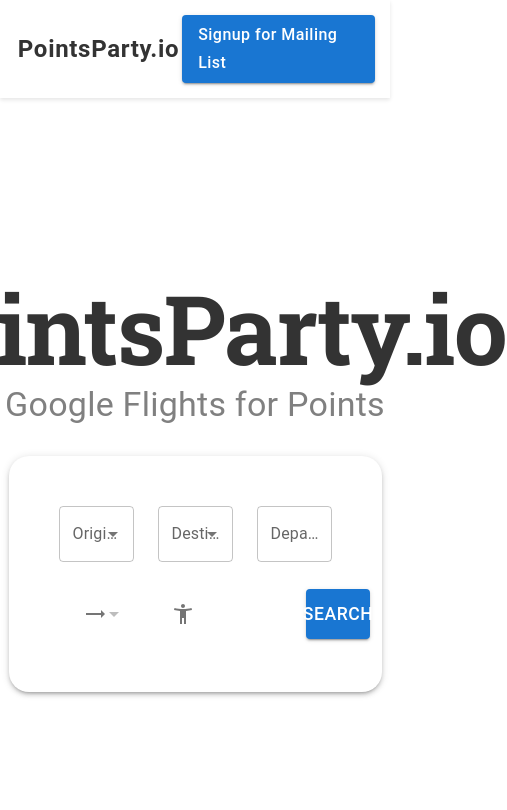
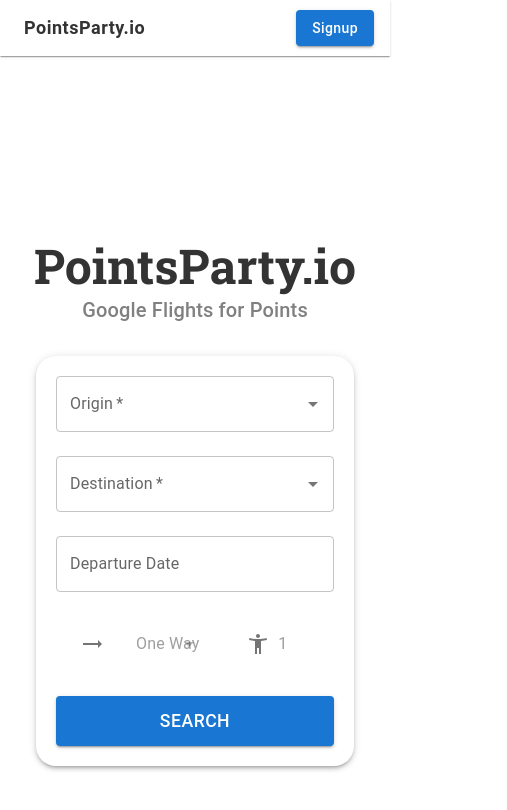
Before and after one commit to EvanKiser/flight-ui, a React (Create React App) app: page / in a window 390 px wide. Shown: the top 810 px of the page, 507 px wide, since content can reach past the window. Built offline with nearby package versions, Linux system fonts and the light colour scheme.

Commit message:
fix mobile version

```diff
--- a/src/App.tsx
+++ b/src/App.tsx
@@ -1,5 +1,5 @@
 import React from 'react';
-import { Button } from '@mui/material';
+import { AppBar, Toolbar, Button, Hidden, useMediaQuery, useTheme } from '@mui/material';
 import { BrowserRouter as Router, Route, Link, Routes } from 'react-router-dom';
 import Home from './components/Home';
 import SignupForm from './components/SignupForm';
@@ -8,27 +8,26 @@
 const App: React.FC = () => {
 
   const NavBar = () => {
+    const theme = useTheme();
+    const isSmallScreen = useMediaQuery(theme.breakpoints.down('sm'));
+
     return (
-      <nav style={{
-        position: 'absolute',
-        top: 0,
-        left: 0,
-        padding: '15px',
-        width: '100%',
-        boxSizing: 'border-box',
-        background: '#fff',
-        boxShadow: '0 2px 4px rgba(0, 0, 0, 0.1)',
-        display: 'flex',
-        justifyContent: 'space-between',
-        alignItems: 'center'
-      }}>
+      <AppBar position="fixed" color="inherit" elevation={1} style={{ backgroundColor: '#fff' }}>
+        <Toolbar>
           <Button
             component={Link}
             to="/"
-          style={{ fontSize: '24px', fontWeight: 'bold', color: '#333', textTransform: 'none' }}
+            style={{
+              fontSize: isSmallScreen ? '18px' : '24px',
+              fontWeight: 'bold',
+              color: '#333',
+              textTransform: 'none'
+            }}
           >
             PointsParty.io
           </Button>
+          <div style={{ flexGrow: 1 }}></div>
+          <Hidden smDown>
             <Button
               variant="contained"
               color="primary"
@@ -38,7 +37,20 @@
             >
               Signup for Mailing List
             </Button>
-      </nav>
+          </Hidden>
+          <Hidden mdUp>
+            <Button
+              variant="contained"
+              color="primary"
+              component={Link}
+              to="/signup"
+              style={{ textTransform: 'none', fontSize: '14px' }}
+            >
+              Signup
+            </Button>
+          </Hidden>
+        </Toolbar>
+      </AppBar>
     );
   };
 
--- a/src/components/FlightList.tsx
+++ b/src/components/FlightList.tsx
@@ -1,5 +1,5 @@
 import React, { useEffect, useState, useRef, useMemo } from 'react';
-import { Paper, Typography, Grid, Button, Pagination } from '@mui/material';
+import { Paper, Typography, Grid, Button, Pagination, useTheme, useMediaQuery } from '@mui/material';
 import { Flight } from '../types/types';
 import { useLocation } from 'react-router-dom';
 import axios from 'axios';
@@ -35,6 +35,8 @@
   const [stopCountFilter, setStopCountFilter] = useState<number | null>(null); // New state variable for stop count filter
 
   const location = useLocation();
+  const theme = useTheme();
+  const isSmallScreen = useMediaQuery(theme.breakpoints.down('sm'));
 
   const payload = useMemo(() => {
     const query = new URLSearchParams(location.search);
@@ -100,7 +102,7 @@
   };
 
   return (
-    <div style={{ width: '100%', padding: '0 20px', backgroundColor: 'linear-gradient(45deg, #ffffff 70%, #f0f0f0 90%)', display: 'flex', flexDirection: 'column', alignItems: 'center' }}>
+    <div style={{ width: '100%', padding: isSmallScreen ? '0 10px' : '0 20px', boxSizing: 'border-box', display: 'flex', flexDirection: 'column', alignItems: 'center' }}>
       <SearchForm requestFromFlightListPage={true} initialSearchParams={payload}/>
       <Grid container spacing={2} justifyContent="center" style={{ margin: '20px 0' }}>
         <Grid item>
@@ -148,7 +150,7 @@
           Loading...
         </Typography>
       }
-      {flights.length === 0 && !isLoading ? (
+      {filteredFlights.length === 0 && !isLoading ? (
         <Typography variant="h6" style={{ textAlign: 'center', marginTop: '20px' }}> {/* Centered no flights message */}
           No flights available.
         </Typography>
@@ -156,12 +158,25 @@
         <Grid container spacing={3} direction="row" justifyContent="center">
           {filteredFlights.slice((page - 1) * itemsPerPage, page * itemsPerPage).map((flight, index) => (
           <Grid item xs={12} style={{ display: 'flex', justifyContent: 'center' }} key={index}>
-              <Paper elevation={3} style={{ maxWidth: '1200px', width: '100%', margin: 'auto', padding: '16px', borderRadius: '20px', minHeight: '100px', display: 'flex', flexDirection: 'column', alignItems: 'center', justifyContent: 'center' }}>
+            <div
+              onClick={() => isSmallScreen && setExpandedFlightIndex(expandedFlightIndex === index ? null : index)}
+              style={{width: isSmallScreen ? '100%' : '80%', maxWidth: '1200px'}}
+            >
+              <Paper elevation={3} style={{
+                padding: '16px',
+                borderRadius: '20px',
+                minHeight: '100px',
+                display: 'flex',
+                flexDirection: 'column',
+                alignItems: 'center',
+                justifyContent: 'center',
+                width: '100%'
+              }}>
                   <Grid container spacing={2} style={{ width: '100%', textAlign: 'center' }}>
                     <Grid item xs={1} style={{ display: 'flex', alignItems: 'center' }}>
                     <img src={getCompnayLogo(flight.carrier)} alt={`${flight.carrier} logo`} style={{ width: '60px', height: '60px', objectFit: 'contain' }} />
                     </Grid>
-                  <Grid item xs={4}>
+                    <Grid item xs={5}>
                       <Typography variant="h5" style={{ fontWeight: 'bold' }}>
                         {formatTime(flight.departure_time)} - {formatTime(flight.arrival_time)}
                         {flight.days_difference > 0 && (
@@ -182,27 +197,13 @@
                       {flight.cabin_class} | {flight.carrier}
                       </Typography>
                     </Grid>
-                  <Grid item xs={2} style={{alignItems: 'center', justifyContent: 'center'}}>
+                    <Grid item xs={3} style={{alignItems: 'center', justifyContent: 'center'}}>
                       <Typography variant="h5" style={{ textAlign: 'left' }}>
                         {flight.duration.hours} hr {flight.duration.minutes} min
                       </Typography>
-                    <Typography variant="h6" color='grey' gutterBottom style={{ textAlign: 'left' }}>
-                      {`${flight.origin}-${flight.destination}`}
-                    </Typography>
-                  </Grid>
-                  <Grid item xs={2} style={{alignItems: 'center', justifyContent: 'center'}}>
                       <Typography variant="h5" style={{ textAlign: 'left' }}>
                         {flight.stop_count === 0 ? 'Nonstop' : flight.stop_count === 1 ? '1 Stop' : `${flight.stop_count} Stops`}
                       </Typography>
-                    {flight.stop_count === 1 ? (
-                      <Typography variant="h6" color='grey' gutterBottom style={{ textAlign: 'left' }}>
-                        {flight.layover_duration.hours} hr {flight.layover_duration.minutes} min {flight.segments[0]!.layover!.layover_airport}
-                      </Typography>
-                    ): (flight.stop_count > 1 ? (
-                      <Typography variant="subtitle1" color='grey' gutterBottom style={{ textAlign: 'left' }}>
-                        hey
-                      </Typography>
-                    ) : null )}
                     </Grid>
                     <Grid item xs={2} style={{alignItems: 'center', justifyContent: 'center'}}>
                       <Typography variant="h5">
@@ -212,15 +213,17 @@
                         +{new Intl.NumberFormat('en-US', { style: 'currency', currency: 'USD' }).format(flight.dollar_cost)}
                       </Typography>
                     </Grid>
+                    {!isSmallScreen && (
                       <Grid item xs={1} style={{ textAlign: 'right' }}>
                         <Button onClick={() => setExpandedFlightIndex(expandedFlightIndex === index ? null : index)}>
                           <img src={process.env.PUBLIC_URL + '/expand_arrow.png'} alt='down arrow' style={{ width: '40px', height: '40px' }} />
                         </Button>
                       </Grid>
+                    )}
                     {expandedFlightIndex === index && (
                     <Grid item xs={12}>
                       {flight.segments.map((segment, i) => (
-                      <div key={i} style={{ padding: '15px', border: '1px solid #ccc', margin: '10px 0', borderRadius: '8px', backgroundColor: 'linear-gradient(45deg, #ffffff 70%, #f0f0f0 90%)' }}>
+                        <div key={i} style={{ padding: '15px', border: '1px solid #ccc', margin: '10px 0', borderRadius: '8px' }}>
                           <Typography gutterBottom style={{ fontWeight: 'bold', marginBottom: '10px' }}>
                             Segment {i+1}: {segment.flight_num} - {segment.aircraft_type}
                           </Typography>
@@ -253,6 +256,7 @@
                   )}
                   </Grid>
                 </Paper>
+              </div>
             </Grid>
           ))}
         </Grid>
--- a/src/components/Home.tsx
+++ b/src/components/Home.tsx
@@ -1,16 +1,34 @@
 import React from 'react';
-import { Typography } from '@mui/material';
+import { Typography, useMediaQuery, useTheme } from '@mui/material';
 import SearchForm from './SearchForm';
 
 const Home: React.FC = () => {
+  const theme = useTheme();
+  const isSmallScreen = useMediaQuery(theme.breakpoints.down('sm'));
 
   return (
-    <div style={{ display: 'flex', flexDirection: 'column', alignItems: 'center', justifyContent: 'center', height: '100vh' }}>
+    <div style={{
+      display: 'flex',
+      flexDirection: 'column',
+      alignItems: 'center',
+      justifyContent: 'center',
+      height: '100vh',
+      padding: isSmallScreen ? '20px' : '0px'
+    }}>
       <div style={{ textAlign: 'center', marginBottom: '20px' }}>
-        <Typography variant="h1" style={{ fontFamily: '"Roboto Slab", serif', fontWeight: 500, color: '#333', marginBottom: '0px' }}>
+        <Typography variant={isSmallScreen ? "h3" : "h1"} style={{
+          fontFamily: '"Roboto Slab", serif',
+          fontWeight: 500,
+          color: '#333',
+          marginBottom: '0px'
+        }}>
           PointsParty.io
         </Typography>
-        <Typography variant="h4" style={{ fontFamily: '"Roboto", sans-serif', color: 'grey', marginBottom: '10px' }}>
+        <Typography variant="h6" style={{
+          fontFamily: '"Roboto", sans-serif',
+          color: 'grey',
+          marginBottom: '10px'
+        }}>
           Google Flights for Points
         </Typography>
       </div>
--- a/src/components/SearchForm.tsx
+++ b/src/components/SearchForm.tsx
@@ -10,6 +10,9 @@
 import dayjs from 'dayjs';
 import airports from '../airports.json';
 import { Airport } from '../types/types';
+import Container from '@mui/material/Container';
+import useMediaQuery from '@mui/material/useMediaQuery';
+import { useTheme } from '@mui/material/styles';
 
 interface searchFormProps {
   requestFromFlightListPage: boolean;
@@ -35,6 +38,9 @@
   const [options, setOptions] = useState<string[]>([]);
   const [destinationOptions, setDestinationOptions] = useState<string[]>([]);
   const [tripType, setTripType] = React.useState('one_way');
+
+  const theme = useTheme();
+  const isSmallScreen = useMediaQuery(theme.breakpoints.down('sm'));
 
   useEffect(() => {
     const filteredAirports = airports.filter((airport: Airport) =>
@@ -77,11 +83,16 @@
   };
 
   return (
-    <Paper elevation={3} style={{ padding: '50px', width: '70%', borderRadius: '20px' }}>
+    <Container maxWidth="xl" style={{ display: 'flex', justifyContent: 'center' }}>
+      <Paper elevation={3} style={{
+        padding: isSmallScreen ? '20px' : '50px',
+        width: isSmallScreen ? '100%' : '70%',
+        borderRadius: '20px'
+      }}>
           <LocalizationProvider dateAdapter={AdapterDayjs}>
             <form onSubmit={handleSubmit}>
               <Grid container direction="row" spacing={3} alignItems="center">
-              <Grid item xs={tripType === 'round_trip' ? 3:4}>
+                <Grid item xs={12} sm={tripType === 'round_trip' ? 3:4}>
                   <Autocomplete
                     value={origin}
                     options={options}
@@ -104,7 +115,7 @@
                     }
                   />
                 </Grid>
-              <Grid item xs={tripType === 'round_trip' ? 3:4}>
+                <Grid item xs={12} sm={tripType === 'round_trip' ? 3:4}>
                   <Autocomplete
                     value={destination}
                     options={destinationOptions}
@@ -128,7 +139,7 @@
                     }
                   />
                 </Grid>
-              <Grid item xs={tripType === 'round_trip' ? 3:4}>
+                <Grid item xs={12} sm={tripType === 'round_trip' ? 3:4}>
                   <DatePicker
                     label="Departure Date"
                     value={departureDate}
@@ -138,7 +149,7 @@
                   />
                 </Grid>
                 {tripType === 'round_trip' && (
-                <Grid item xs={3}>
+                  <Grid item xs={12} sm={3}>
                     <DatePicker
                       label="Return Date"
                       value={returnDate}
@@ -149,8 +160,8 @@
                   </Grid>
                 )}
                 <Grid container item xs={12} spacing={3} alignItems="center" justifyContent="space-between">
-                <Grid item container xs={8} spacing={3} alignItems="center">
-                  <Grid item xs={6}>
+                  <Grid item container xs={12} sm={8} spacing={3} alignItems="center">
+                    <Grid item xs={7} sm={6}>
                       <TextField
                         select
                         fullWidth
@@ -185,7 +196,7 @@
                         </MenuItem>
                       </TextField>
                     </Grid>
-                  <Grid item xs={6}>
+                    <Grid item xs={5} sm={2}>
                       <TextField
                         type="number"
                         variant="outlined"
@@ -209,7 +220,7 @@
                       />
                     </Grid>
                   </Grid>
-                <Grid item xs={2}>
+                  <Grid item xs={12} sm={2}>
                     <Button fullWidth variant="contained" color="primary" type="submit" sx={{ padding: '10px 20px', fontSize: '1.1rem' }}>
                       Search
                     </Button>
@@ -219,6 +230,7 @@
             </form>
           </LocalizationProvider>
         </Paper>
+      </Container>
   );
 };
 
```
Lines whose indentation alone changed are shown as unchanged.
